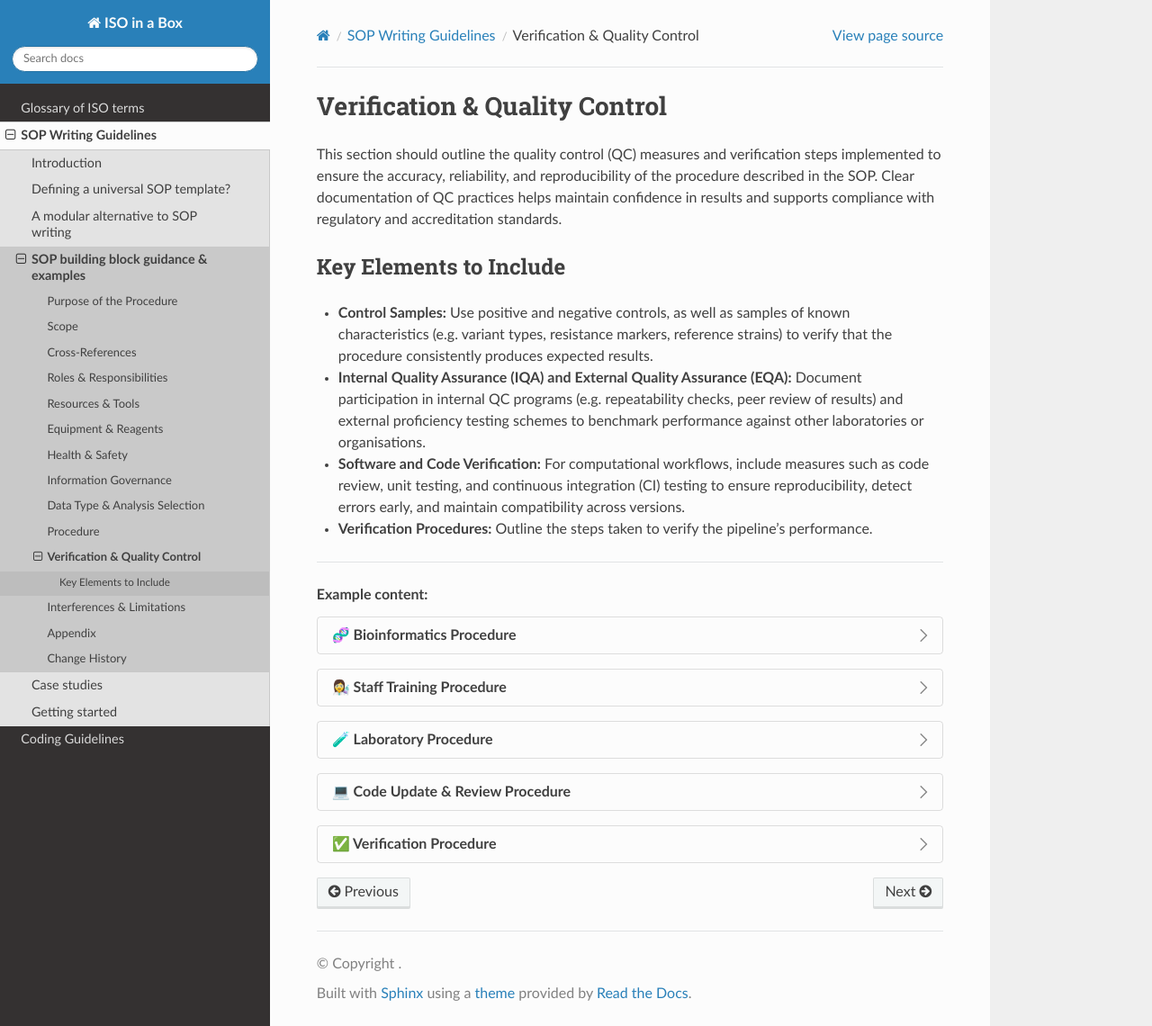
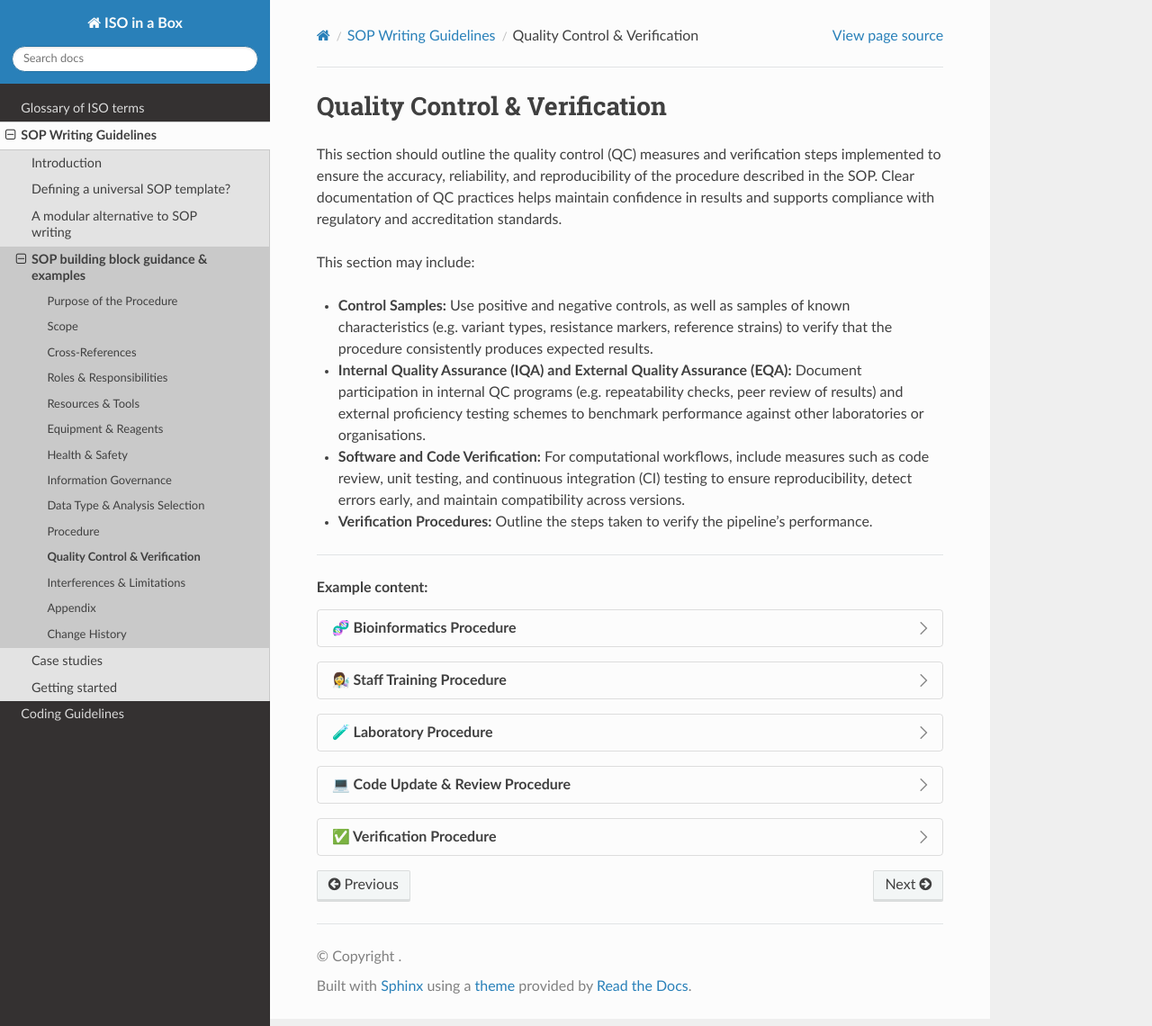
Before and after one commit to ASendellPrice/IIB-rtd, a Sphinx documentation site: the page built from docs/source/sop_guide_quality_control_assurance.rst, in a window 1280 px wide and 1140 px high. Shown: the whole window at 90% size. Built offline with Sphinx 7.4.7 and the Read the Docs theme 3.1.0, drawn with Linux system fonts in a browser that asks for light colours; pages that are not in the unit, such as notebooks, are missing from menus.

Commit message:
Correcting formatting

```diff
--- a/docs/source/sop_guide_quality_control_assurance.rst
+++ b/docs/source/sop_guide_quality_control_assurance.rst
@@ -1,10 +1,9 @@
-Verification & Quality Control
-================================
+Quality Control & Verification
+==============================
 
 This section should outline the quality control (QC) measures and verification steps implemented to ensure the accuracy, reliability, and reproducibility of the procedure described in the SOP. Clear documentation of QC practices helps maintain confidence in results and supports compliance with regulatory and accreditation standards.
 
-Key Elements to Include
------------------------
+This section may include:
 
 - **Control Samples:** Use positive and negative controls, as well as samples of known characteristics (e.g. variant types, resistance markers, reference strains) to verify that the procedure consistently produces expected results.
 
```
